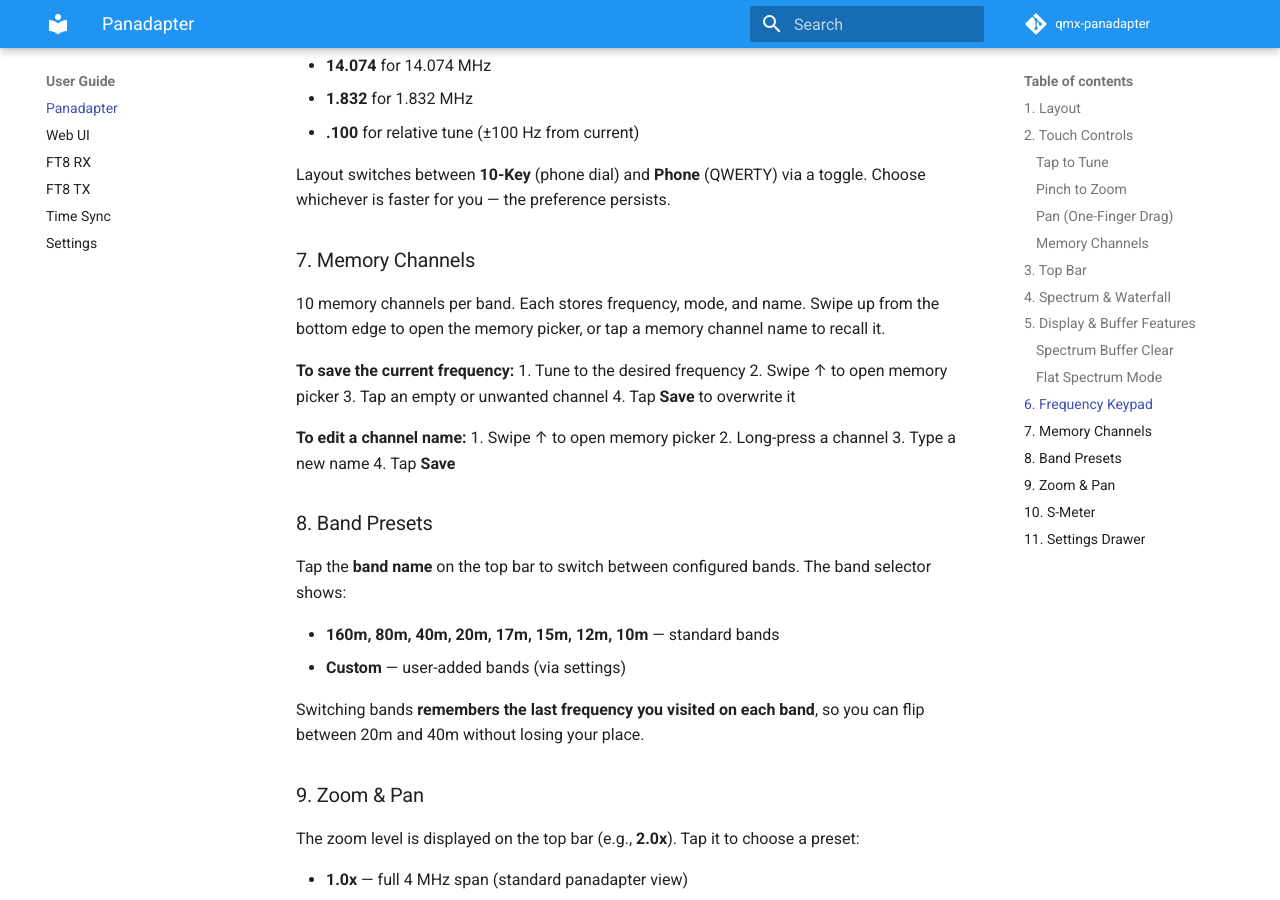
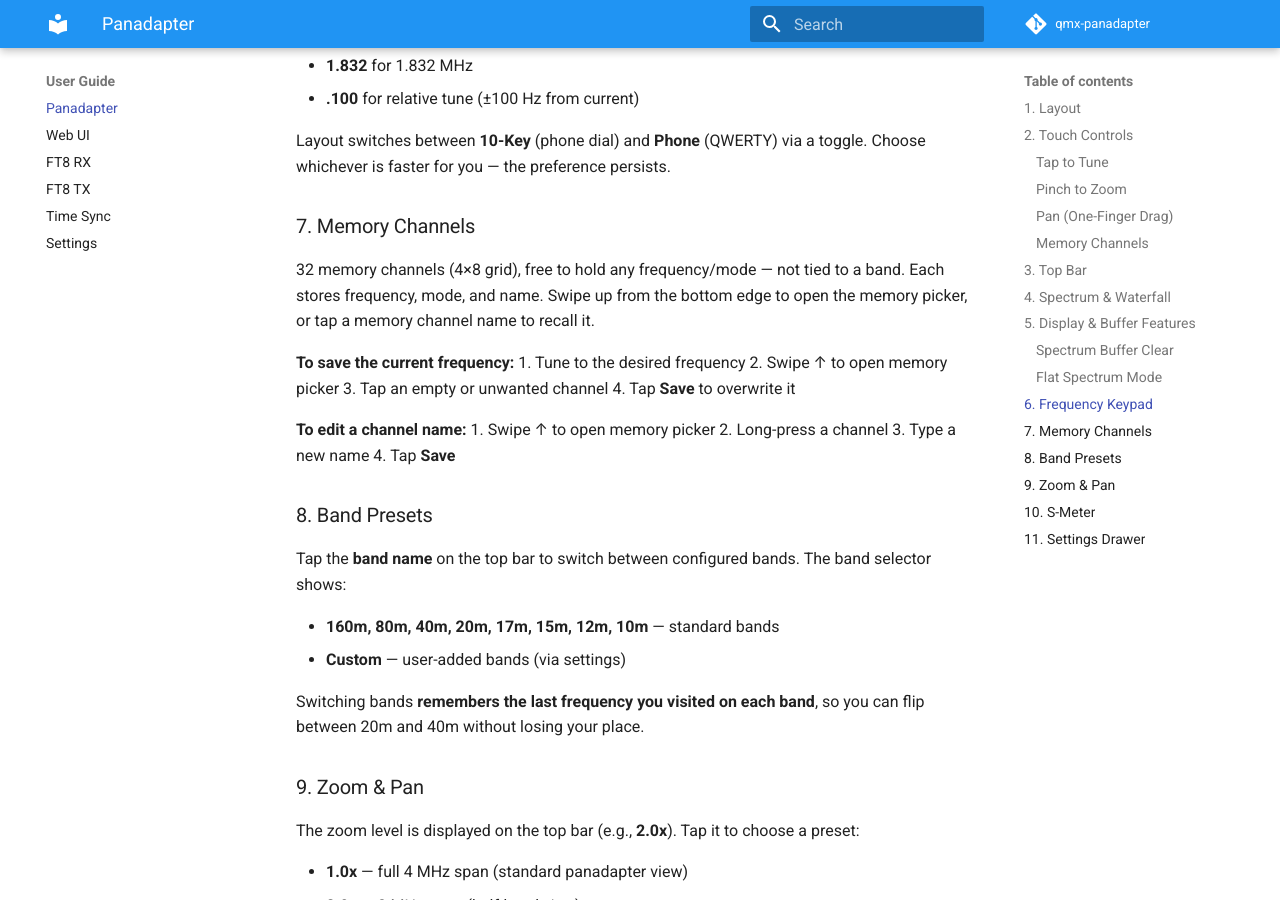
Before and after one commit to SteffenLav/qmx-panadapter, an MkDocs documentation site: the page built from docs/mkdocs/guide/panadapter.md, in a window 1280 px wide and 900 px high, scrolled down 2995 px. Built offline with MkDocs 1.6.1 and Material for MkDocs 9.7.7, drawn with Linux system fonts in a browser that asks for light colours; comment, search, counter and statistics services are not loaded; some of the changed text lies outside the part shown.

Commit message:
docs: fix memory channel count and field list on the website
Site said "10 per-band memory channels" with bandwidth/last-tuned-time
fields. Actual implementation (mem_slot_t in mem_channels.h) is 32
general-purpose slots (4x8 grid), not tied to any band, storing only
freq_hz/mode/label. README.md already had this right; only the
docs/mkdocs/ site source was stale.

Co-Authored-By: Claude Sonnet 4.6 <noreply@anthropic.com>

```diff
--- a/docs/mkdocs/guide/panadapter.md
+++ b/docs/mkdocs/guide/panadapter.md
@@ -44,12 +44,11 @@ Drag horizontally with one finger to scroll the spectrum left/right. Release to
 
 #### Memory Channels
 
-Swipe ↑ from the bottom edge to open the memory picker. Each of your 10 per-band memory channels stores:
+Swipe ↑ from the bottom edge to open the memory picker — a 4×8 grid of 32 channels, each free to hold any frequency/mode (not tied to a band). Each channel stores:
 
 - Frequency
 - Mode (USB, LSB, CW, DiGi)
-- Bandwidth
-- Last tuned time
+- Label (your own name for the channel)
 
 Tap a channel to recall it. Long-press to **edit** (change name, frequency, or mode). Tap **Save** to store the current frequency/mode to a channel.
 
@@ -109,7 +108,7 @@ Layout switches between **10-Key** (phone dial) and **Phone** (QWERTY) via a tog
 
 ### 7. Memory Channels
 
-10 memory channels per band. Each stores frequency, mode, and name. Swipe up from the bottom edge to open the memory picker, or tap a memory channel name to recall it.
+32 memory channels (4×8 grid), free to hold any frequency/mode — not tied to a band. Each stores frequency, mode, and name. Swipe up from the bottom edge to open the memory picker, or tap a memory channel name to recall it.
 
 **To save the current frequency:**
 1. Tune to the desired frequency
```
Also changed, not shown: docs/mkdocs/index.md (+1 -1 lines).
